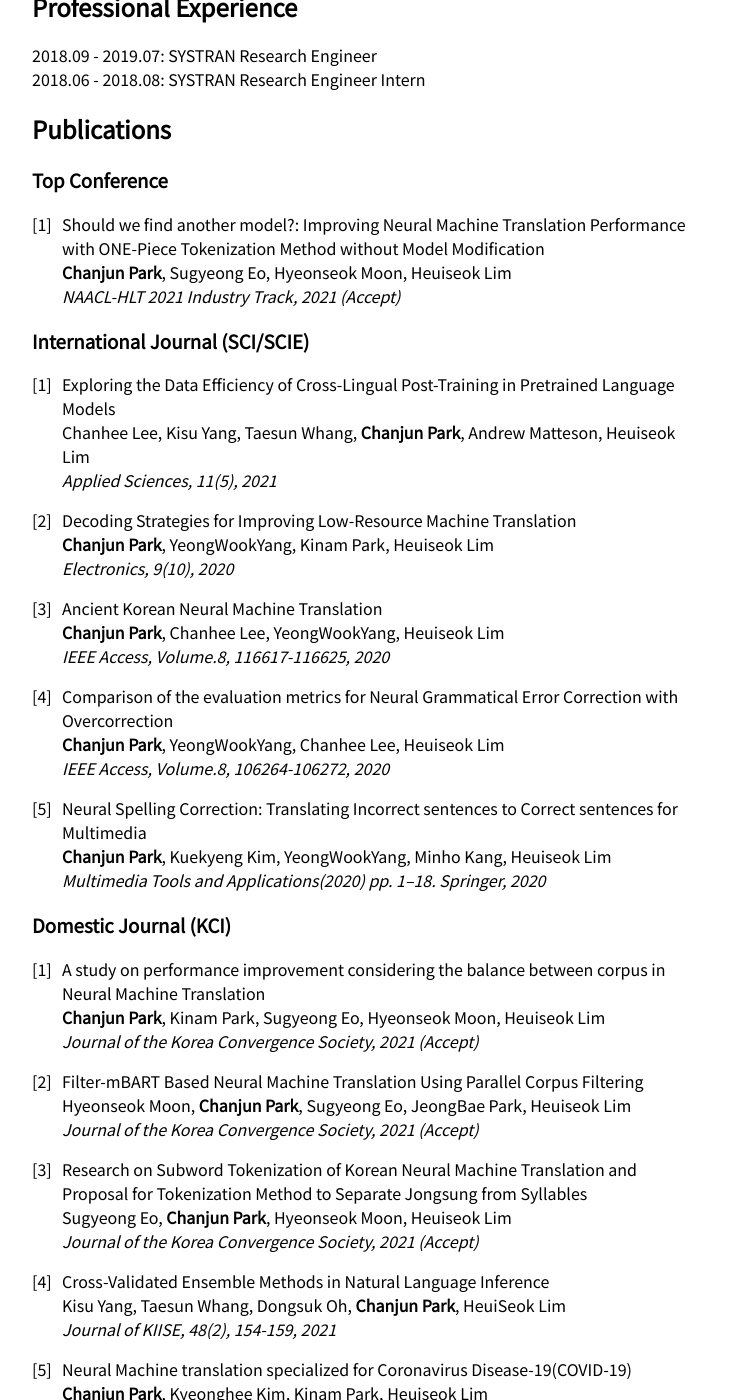
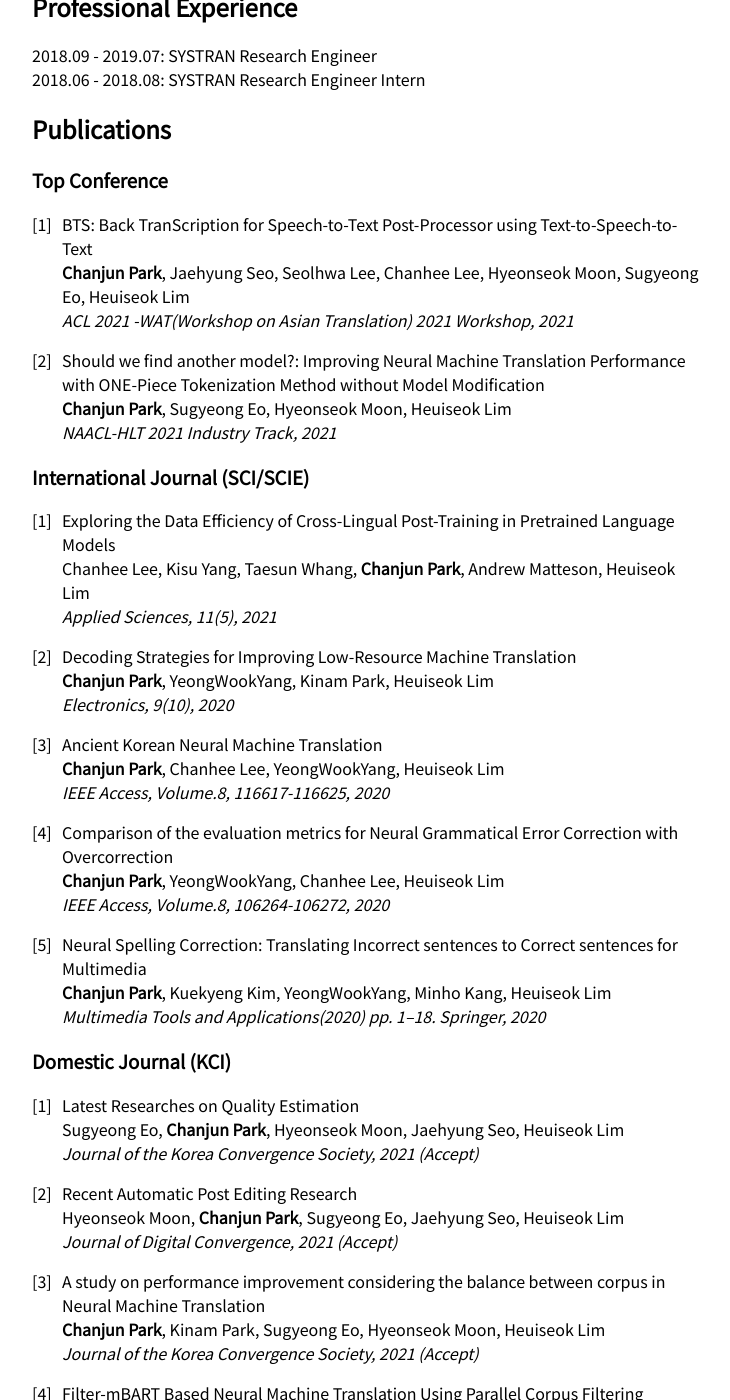
Before and after one commit to Parkchanjun/Parkchanjun.github.io, a Jekyll site: the page built from index.md, in a window 1280 px wide and 1400 px high, scrolled down 483 px. Shown: the whole window, without its empty margins (258-988 px from the left). Built offline with Jekyll 4.4.1, drawn with Linux system fonts in a browser that asks for light colours; our own code applies the rules of GitHub Pages for plain Markdown files; some of the changed text lies outside the part shown.

Commit message:
Update index.md

```diff
--- a/index.md
+++ b/index.md
@@ -21,10 +21,13 @@ Neural Machine Translation, Domain Specialized Neural Machine Translation, Ancie
 
 ## Publications
 ### Top Conference
+1. BTS: Back TranScription for Speech-to-Text Post-Processor using Text-to-Speech-to-Text<br>
+**Chanjun Park**, Jaehyung Seo, Seolhwa Lee, Chanhee Lee, Hyeonseok Moon, Sugyeong Eo, Heuiseok Lim<br>
+*ACL 2021 -WAT(Workshop on Asian Translation) 2021 Workshop, 2021*<br>
 
 1. Should we find another model?: Improving Neural Machine Translation Performance with ONE-Piece Tokenization Method without Model Modification<br>
 **Chanjun Park**, Sugyeong Eo, Hyeonseok Moon, Heuiseok Lim<br>
-*NAACL-HLT 2021 Industry Track, 2021 (Accept)*<br>
+*NAACL-HLT 2021 Industry Track, 2021*<br>
 
 ### International Journal (SCI/SCIE)
 
@@ -50,35 +53,43 @@ Chanhee Lee, Kisu Yang, Taesun Whang, **Chanjun Park**, Andrew Matteson, Heuiseo
 
 ### Domestic Journal (KCI)
 
-1. A study on performance improvement considering the balance between corpus in Neural Machine Translation<br>
+1. Latest Researches on Quality Estimation<br>
+Sugyeong Eo, **Chanjun Park**, Hyeonseok Moon, Jaehyung Seo, Heuiseok Lim<br>
+*Journal of the Korea Convergence Society, 2021 (Accept)*
+
+2. Recent Automatic Post Editing Research<br>
+Hyeonseok Moon, **Chanjun Park**, Sugyeong Eo, Jaehyung Seo, Heuiseok Lim<br>
+*Journal of Digital Convergence, 2021 (Accept)*
+
+3. A study on performance improvement considering the balance between corpus in Neural Machine Translation<br>
 **Chanjun Park**, Kinam Park, Sugyeong Eo, Hyeonseok Moon, Heuiseok Lim<br>
 *Journal of the Korea Convergence Society, 2021 (Accept)*
 
-2. Filter-mBART Based Neural Machine Translation Using Parallel Corpus Filtering<br>
+4. Filter-mBART Based Neural Machine Translation Using Parallel Corpus Filtering<br>
 Hyeonseok Moon, **Chanjun Park**, Sugyeong Eo, JeongBae Park, Heuiseok Lim<br>
 *Journal of the Korea Convergence Society, 2021 (Accept)*
 
-3. Research on Subword Tokenization of Korean Neural Machine Translation and Proposal for Tokenization Method to Separate Jongsung from Syllables<br>
+5. Research on Subword Tokenization of Korean Neural Machine Translation and Proposal for Tokenization Method to Separate Jongsung from Syllables<br>
 Sugyeong Eo, **Chanjun Park**, Hyeonseok Moon, Heuiseok Lim<br>
-*Journal of the Korea Convergence Society, 2021 (Accept)*
+*Journal of the Korea Convergence Society, 12(3), 1-7, 2021*
 
-4. Cross-Validated Ensemble Methods in Natural Language Inference<br>
+6. Cross-Validated Ensemble Methods in Natural Language Inference<br>
 Kisu Yang, Taesun Whang, Dongsuk Oh, **Chanjun Park**, HeuiSeok Lim <br>
 *Journal of KIISE, 48(2), 154-159, 2021*
 
-5. Neural Machine translation specialized for Coronavirus Disease-19(COVID-19)<br>
+7. Neural Machine translation specialized for Coronavirus Disease-19(COVID-19)<br>
 **Chanjun Park**, Kyeonghee Kim, Kinam Park, Heuiseok Lim <br>
 *Journal of the Korea Convergence Society, 11(9), 7-13, 2020*
 
-6. An AI Service to support communication and language learning for people with developmental disability<br>
+8. An AI Service to support communication and language learning for people with developmental disability<br>
 **Chanjun Park**, Yang-Hee Kim, Yoonna Jang, Umadevi G.R, Heuiseok Lim <br>
 *Journal of the Korea Convergence Society, 11(6), 51-57, 2020*
 
-7. A Study on the Performance Improvement of Machine Translation Using Public Korean-English Parallel Corpus<br>
+9. A Study on the Performance Improvement of Machine Translation Using Public Korean-English Parallel Corpus<br>
 **Chanjun Park**, Heuiseok Lim  <br>
 *Journal of Digital Convergence, 18(6), 271-277, 2020*
 
-8. Automatic Post Editing  Research<br>
+10. Automatic Post Editing  Research<br>
 **Chanjun Park**, Heuiseok Lim <br>
 *Journal of the Korea Convergence Society, 11(5), 1-8, 2020*
 
@@ -208,7 +219,7 @@ HeuiSeok Lim, **Korea University NLP&AI Lab** <br>
 1. Improving speech recognition performance using TTS in domain-specific environment <br>
 HeuiSeok Lim, **Chanjun Park** <br>
 
-2. One-to-Many Multilingual Multi-Intelligent Correction System MMIC (Multilingual-Multi -Intelligence-Correction) <br>
+2. Method For Generating Training Data And Method For Post-Processing Of Speech Recognition Using The Same <br>
 HeuiSeok Lim, **Chanjun Park** <br>
 
 3. METHOD OF BUILDING TRAINING DATA OF MACHINE TRANSLATION <br>
```
